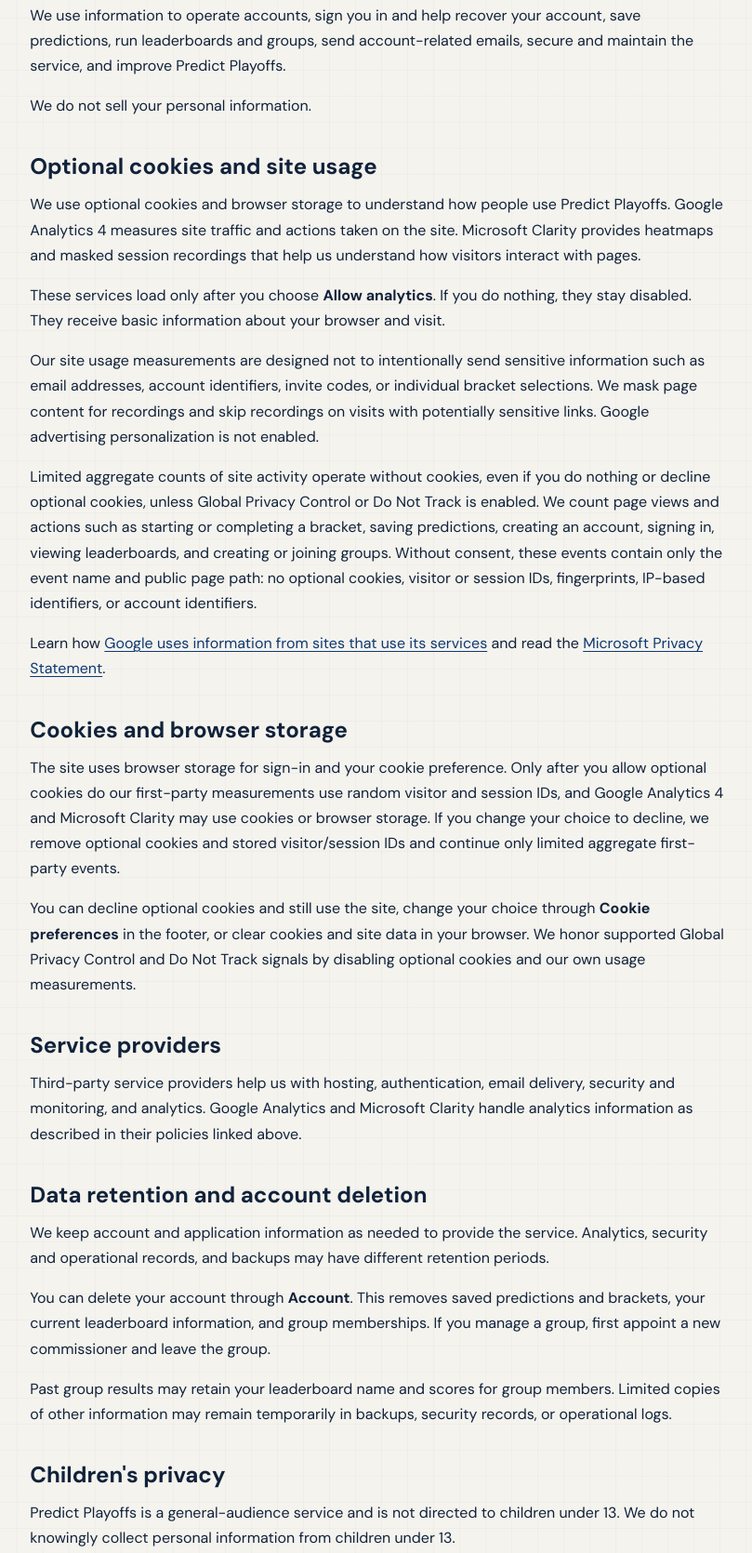
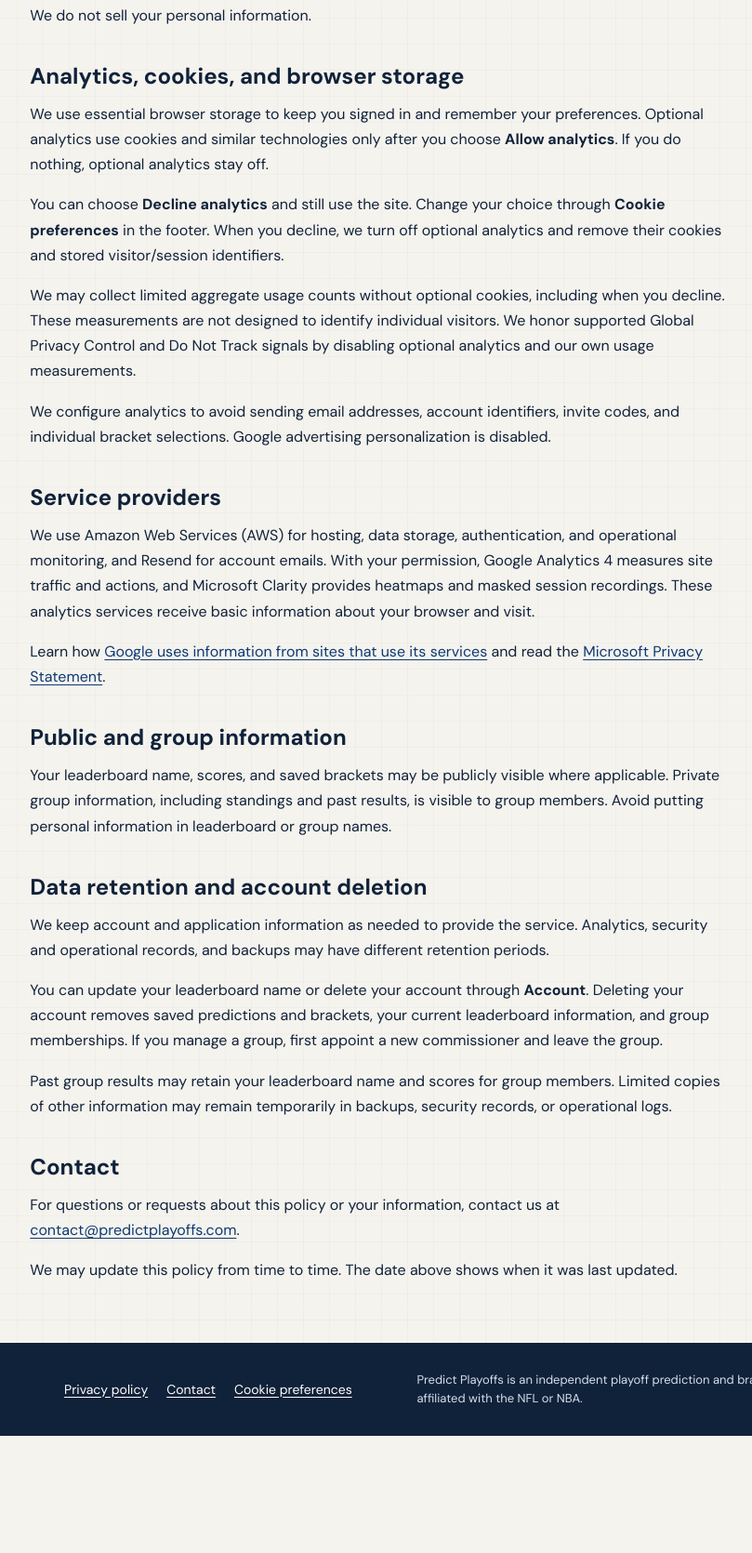
Before and after one commit to Jakeh766/nfl-playoff-prediction-app, a plain HTML site: page frontend/privacy.html in a window 1280 px wide. Shown: the part 597-2267 px from the top of the page at 93% size, without its empty margins (234-1043 px from the left). After the commit the page ends 2141 px from the top, so only its background shows below. Drawn offline with nearby package versions, Linux system fonts and the light colour scheme.

Commit message:
Simplify privacy policy and clarify account controls

```diff
--- a/frontend/privacy.html
+++ b/frontend/privacy.html
@@ -43,37 +43,30 @@
     <header id="site-header"></header>
     <main class="privacy-policy" data-no-sport-copy>
       <h1>Privacy policy</h1>
-      <p>Updated October 2, 2026</p>
+      <p>Updated October 3, 2026</p>
       <p>This policy explains what Predict Playoffs collects and how you can manage your information.</p>
       <h2>Information we collect</h2>
       <p>We collect your email and account information, saved predictions and brackets, leaderboard name, scores and standings, and groups and group memberships. We also collect basic technical information, such as browser information, requests, and errors, to operate and protect the site.</p>
-      <p>Your leaderboard name, scores, and saved brackets may be publicly visible where applicable. Private group information, including standings and past results, is visible to group members. Avoid putting personal information in leaderboard or group names.</p>
       <h2>How we use information</h2>
       <p>We use information to operate accounts, sign you in and help recover your account, save predictions, run leaderboards and groups, send account-related emails, secure and maintain the service, and improve Predict Playoffs.</p>
       <p>We do not sell your personal information.</p>
-      <h2>Optional cookies and site usage</h2>
-      <p>We use optional cookies and browser storage to understand how people use Predict Playoffs. Google Analytics 4 measures site traffic and actions taken on the site. Microsoft Clarity provides heatmaps and masked session recordings that help us understand how visitors interact with pages.</p>
-      <p>These services load only after you choose <strong>Allow analytics</strong>. If you do nothing, they stay disabled. They receive basic information about your browser and visit.</p>
-      <p>Our site usage measurements are designed not to intentionally send sensitive information such as email addresses, account identifiers, invite codes, or individual bracket selections. We mask page content for recordings and skip recordings on visits with potentially sensitive links. Google advertising personalization is not enabled.</p>
-      <p>Limited aggregate counts of site activity operate without cookies, even if you do nothing or decline optional cookies, unless Global Privacy Control or Do Not Track is enabled. We count page views and actions such as starting or completing a bracket, saving predictions, creating an account, signing in, viewing leaderboards, and creating or joining groups. Without consent, these events contain only the event name and public page path: no optional cookies, visitor or session IDs, fingerprints, IP-based identifiers, or account identifiers.</p>
+      <h2>Analytics, cookies, and browser storage</h2>
+      <p>We use essential browser storage to keep you signed in and remember your preferences. Optional analytics use cookies and similar technologies only after you choose <strong>Allow analytics</strong>. If you do nothing, optional analytics stay off.</p>
+      <p>You can choose <strong>Decline analytics</strong> and still use the site. Change your choice through <strong>Cookie preferences</strong> in the footer. When you decline, we turn off optional analytics and remove their cookies and stored visitor/session identifiers.</p>
+      <p>We may collect limited aggregate usage counts without optional cookies, including when you decline. These measurements are not designed to identify individual visitors. We honor supported Global Privacy Control and Do Not Track signals by disabling optional analytics and our own usage measurements.</p>
+      <p>We configure analytics to avoid sending email addresses, account identifiers, invite codes, and individual bracket selections. Google advertising personalization is disabled.</p>
+      <h2>Service providers</h2>
+      <p>We use Amazon Web Services (AWS) for hosting, data storage, authentication, and operational monitoring, and Resend for account emails. With your permission, Google Analytics 4 measures site traffic and actions, and Microsoft Clarity provides heatmaps and masked session recordings. These analytics services receive basic information about your browser and visit.</p>
       <p>Learn how <a href="https://policies.google.com/technologies/partner-sites" rel="noreferrer">Google uses information from sites that use its services</a> and read the <a href="https://privacy.microsoft.com/privacystatement" rel="noreferrer">Microsoft Privacy Statement</a>.</p>
-      <h2>Cookies and browser storage</h2>
-      <p>The site uses browser storage for sign-in and your cookie preference. Only after you allow optional cookies do our first-party measurements use random visitor and session IDs, and Google Analytics 4 and Microsoft Clarity may use cookies or browser storage. If you change your choice to decline, we remove optional cookies and stored visitor/session IDs and continue only limited aggregate first-party events.</p>
-      <p>You can decline optional cookies and still use the site, change your choice through <strong>Cookie preferences</strong> in the footer, or clear cookies and site data in your browser. We honor supported Global Privacy Control and Do Not Track signals by disabling optional cookies and our own usage measurements.</p>
-      <h2>Service providers</h2>
-      <p>Third-party service providers help us with hosting, authentication, email delivery, security and monitoring, and analytics. Google Analytics and Microsoft Clarity handle analytics information as described in their policies linked above.</p>
+      <h2>Public and group information</h2>
+      <p>Your leaderboard name, scores, and saved brackets may be publicly visible where applicable. Private group information, including standings and past results, is visible to group members. Avoid putting personal information in leaderboard or group names.</p>
       <h2>Data retention and account deletion</h2>
       <p>We keep account and application information as needed to provide the service. Analytics, security and operational records, and backups may have different retention periods.</p>
-      <p>You can delete your account through <strong>Account</strong>. This removes saved predictions and brackets, your current leaderboard information, and group memberships. If you manage a group, first appoint a new commissioner and leave the group.</p>
+      <p>You can update your leaderboard name or delete your account through <strong>Account</strong>. Deleting your account removes saved predictions and brackets, your current leaderboard information, and group memberships. If you manage a group, first appoint a new commissioner and leave the group.</p>
       <p>Past group results may retain your leaderboard name and scores for group members. Limited copies of other information may remain temporarily in backups, security records, or operational logs.</p>
-      <h2>Children's privacy</h2>
-      <p>Predict Playoffs is a general-audience service and is not directed to children under 13. We do not knowingly collect personal information from children under 13.</p>
-      <h2>Privacy rights</h2>
-      <p>Depending on where you live, you may have rights to access, correct, or delete your personal information. You can manage your leaderboard name and delete your account through Account.</p>
-      <h2>Changes</h2>
-      <p>We may update this policy as Predict Playoffs changes. The updated date will appear at the top.</p>
       <h2>Contact</h2>
-      <p>Questions about this policy or your information? Contact us at <a href="mailto:contact@predictplayoffs.com">contact@predictplayoffs.com</a>.</p>
+      <p>For questions or requests about this policy or your information, contact us at <a href="mailto:contact@predictplayoffs.com">contact@predictplayoffs.com</a>.</p>
+      <p>We may update this policy from time to time. The date above shows when it was last updated.</p>
     </main>
     <div class="toast" id="toast" role="status" aria-live="polite"></div>
     <div id="site-dialogs"></div>
```
